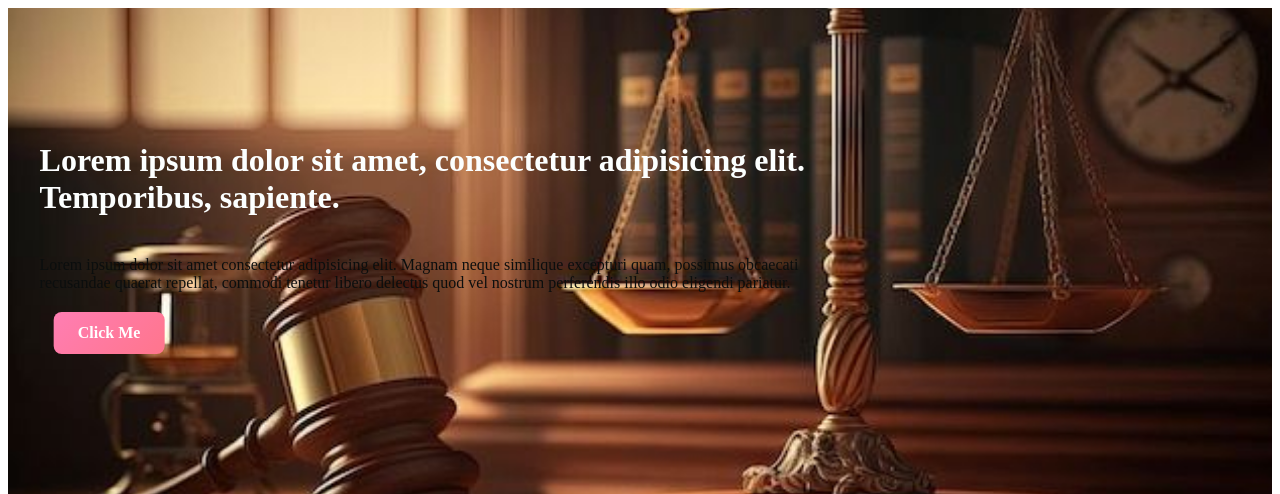
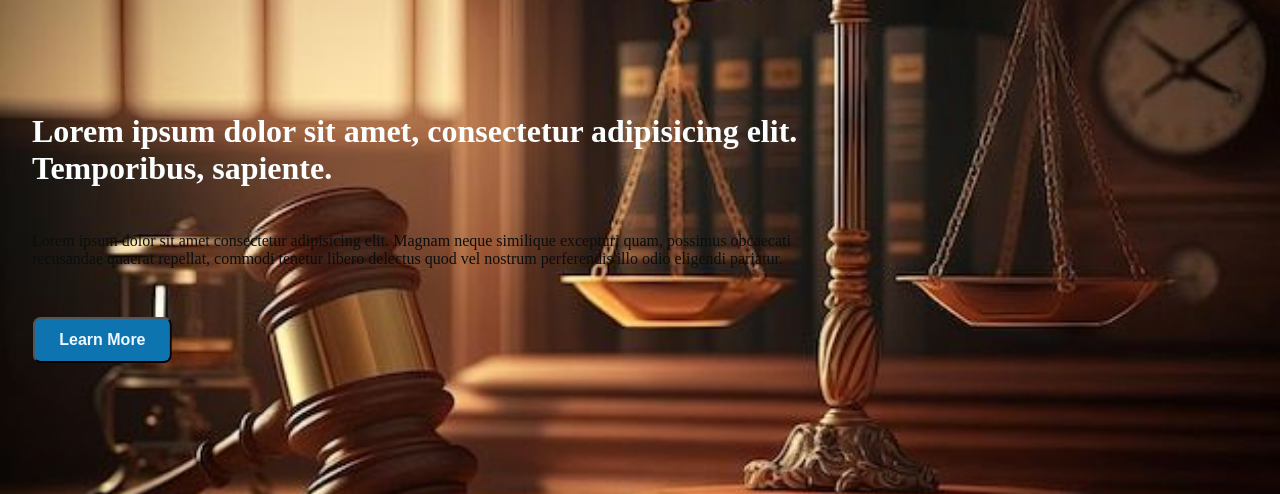
Before and after one commit to mmaduabuchiobiajulu/testinglawyersite, a plain HTML site: page index.html in a window 1280 px wide. Shown: the top 494 px of the page. Drawn offline with Linux system fonts and the light colour scheme.

Commit message:
testingcode

```diff
--- a/index.html
+++ b/index.html
@@ -12,7 +12,7 @@
         <h1 class="h1">Lorem ipsum dolor sit amet, consectetur adipisicing elit. Temporibus, sapiente.</h1>
 
         <p class="p1">Lorem ipsum dolor sit amet consectetur adipisicing elit. Magnam neque similique excepturi quam, possimus obcaecati recusandae quaerat repellat, commodi tenetur libero delectus quod vel nostrum perferendis illo odio eligendi pariatur.</p>
-        <a href="#" class="button">Click Me</a>
+        <button class="learn-more-btn"><a class="link" href="testing02.html">Learn More</a></button>
         <img class="my_cover" src="image-background02.jpg" alt="">
 
     </div>
--- a/styles.css
+++ b/styles.css
@@ -7,6 +7,11 @@
     height: 500vh;
 } */
 
+
+* {
+    margin: 0;
+    padding: 0;
+}
 
 .my_cover {
     width: 100%;
@@ -34,36 +39,27 @@
 .container .p1 {
     position: absolute;
     left: 35%;
-    top: 66%;
+    top: 68%;
     transform: translate(-50%, -50%);
     color: rgb(11, 14, 14);
     text-decoration: none;
 }
 
-.container .button{
+.container .learn-more-btn{
     position: absolute;
-    left: 17%;
+    left: 19%;
     top: 90%;
     transform: translate(-50%, -50%);
-    color: rgb(11, 14, 14);
+    color: rgb(222, 231, 231);
     text-decoration: none;
-}
-
-.container .button {
-    background: linear-gradient(135deg, #ff7eb3, #ff758c);
-    color: white;
-    padding: 12px 24px;
-    border: none;
+    background-color: rgb(14, 116, 175);
     border-radius: 8px;
     font-size: 16px;
     font-weight: bold;
-    cursor: pointer;
-    transition: transform 0.2s ease, box-shadow 0.2s ease;
-    text-decoration: none;
-    display: inline-block;
+    padding: 12px 24px;
 }
 
-.container .button:hover {
-    transform: translateY(-2px);
-    box-shadow: 0 4px 10px rgba(255, 117, 140, 0.3);
+.container .learn-more-btn .link {
+    color: aliceblue;
+    text-decoration: none;
 }
--- a/styles02.css
+++ b/styles02.css
@@ -31,34 +31,24 @@
         text-decoration: none;
     }
 
-    .container .button{
+    .container .learn-more-btn{
         position: absolute;
         left: 8%;
-        top: 65%;
+        top: 68%;
         transform: translate(-50%, -50%);
-        color: rgb(11, 14, 14);
+        color: rgb(222, 231, 231);
         text-decoration: none;
-
-    }
-
-    .container .button {
-        background: linear-gradient(135deg, #ff7eb3, #ff758c);
-        color: white;
-        padding: 12px 24px;
-        border: none;
+        background-color: rgb(14, 116, 175);
         border-radius: 8px;
         font-size: 16px;
         font-weight: bold;
-        cursor: pointer;
-        transition: transform 0.2s ease, box-shadow 0.2s ease;
-        text-decoration: none;
-        display: inline-block;
-
+        padding: 12px 24px;
     }
 
-    .container .button:hover {
-        transform: translateY(-2px);
-        box-shadow: 0 4px 10px rgba(255, 117, 140, 0.3);
+    .container .learn-more-btn .link {
+        color: aliceblue;
+        text-decoration: none;
     }
 
+
 }
```
Also changed, not shown: testing2.html (added, +11 -0 lines).
